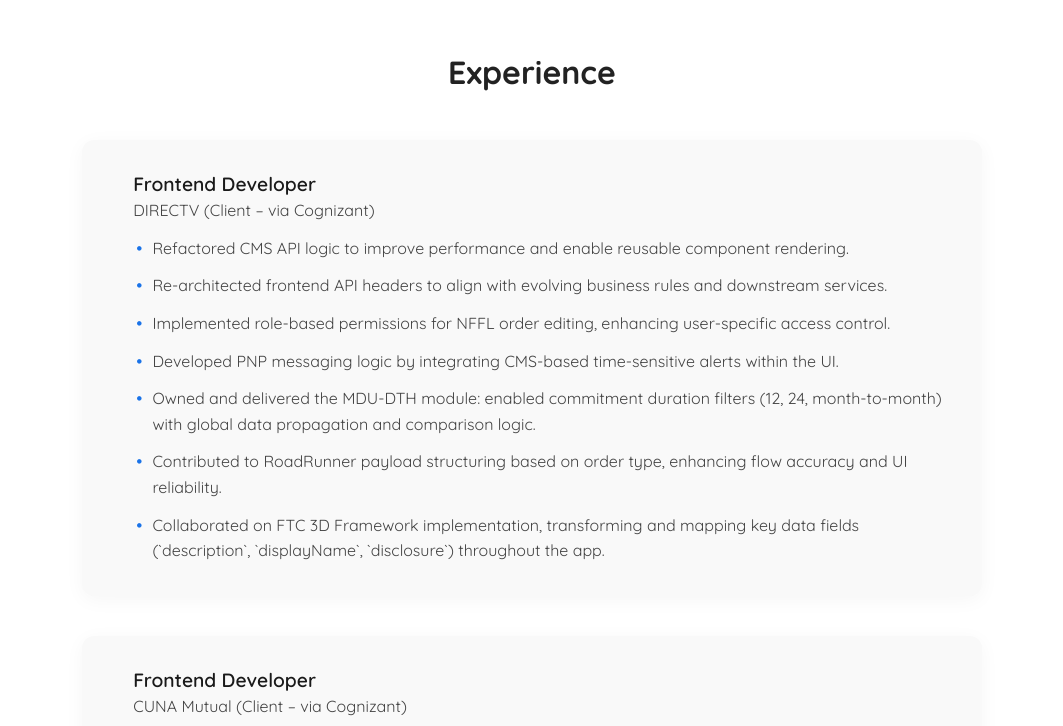
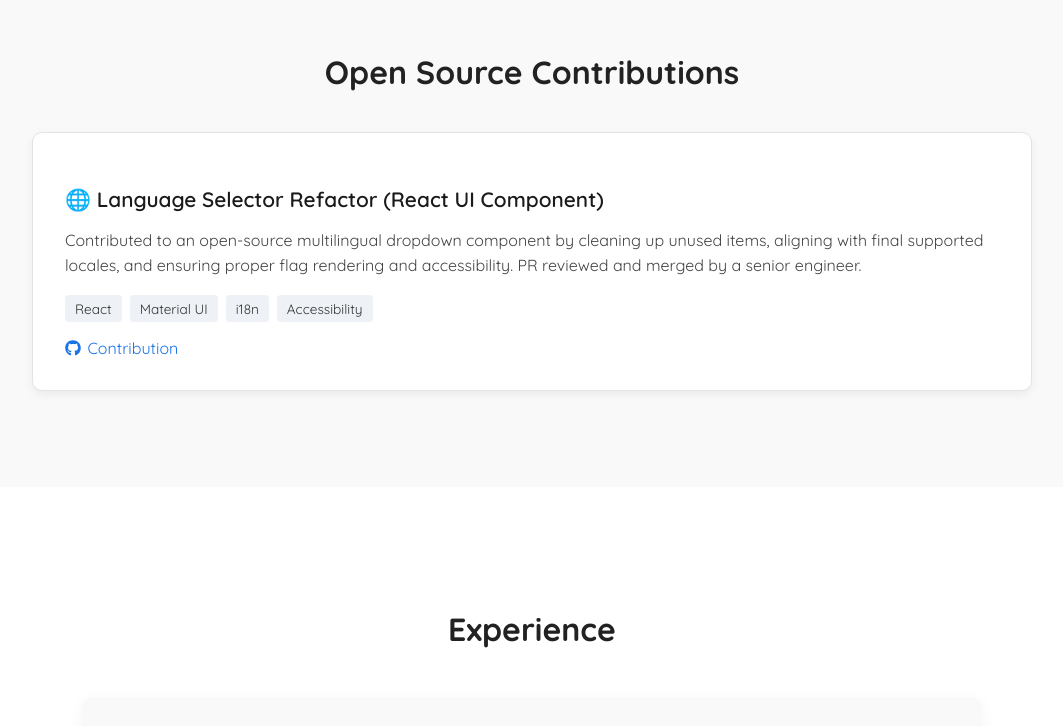
Before and after one commit to Mohansai-M/myPortfolio, a Next.js app: page / in a window 1280 px wide. Shown: the part 2781-3507 px from the top of the page, without its empty margins (108-1171 px from the left). Built offline with nearby package versions, Linux system fonts and the light colour scheme.

Commit message:
Added Open Source Contributions

```diff
--- /dev/null
+++ b/src/app/components/OpensourcesSection.jsx
@@ -0,0 +1,106 @@
+"use client";
+
+import React from "react";
+import styles from "./ProjectsSection.module.css";
+import { motion } from "framer-motion";
+import { FaGithub } from "react-icons/fa";
+import { useSelector } from "react-redux";
+
+const contributions = [
+  {
+    title: "🌐 Language Selector Refactor (React UI Component)",
+    description:
+      "Contributed to an open-source multilingual dropdown component by cleaning up unused items, aligning with final supported locales, and ensuring proper flag rendering and accessibility. PR reviewed and merged by a senior engineer.",
+    tech: ["React", "Material UI", "i18n", "Accessibility"],
+    github: "https://github.com/org-or-user/repo-name/pull/1234",
+  },
+  // You can add more contributions here in future
+];
+
+const OpenSourceSection = () => {
+  const theme = useSelector((state) => state.theme.mode);
+
+  return (
+    <section
+      id="opensource"
+      className={styles.projects}
+      style={{ backgroundColor: theme === "light" ? "#f9f9f9" : "#0e0e0e" }}
+    >
+      <motion.div
+        className={styles.container}
+        initial={{ opacity: 0, y: 40 }}
+        whileInView={{ opacity: 1, y: 0 }}
+        transition={{ duration: 0.6 }}
+        viewport={{ once: true }}
+      >
+        <h2
+          className={styles.heading}
+          style={{ color: theme === "light" ? "#222" : "#fff" }}
+        >
+          Open Source Contributions
+        </h2>
+
+        <div className={styles.grid}>
+          {contributions.map((item, index) => (
+            <div
+              key={index}
+              className={styles.card}
+              style={{
+                backgroundColor: theme === "light" ? "white" : "#1a1a1a",
+                borderColor: theme === "light" ? "#e3e3e3" : "#2a2a2a",
+                boxShadow:
+                  theme === "light"
+                    ? "0 4px 10px rgba(0,0,0,0.06)"
+                    : "0 4px 10px rgba(255,255,255,0.04)",
+              }}
+            >
+              <h3
+                className={styles.title}
+                style={{
+                  color: theme === "light" ? "#1a1a1a" : "#eee",
+                }}
+              >
+                {item.title}
+              </h3>
+              <p
+                className={styles.description}
+                style={{ color: theme === "light" ? "#444" : "#ccc" }}
+              >
+                {item.description}
+              </p>
+              <ul className={styles.tech}>
+                {item.tech.map((tech, i) => (
+                  <li
+                    key={i}
+                    style={{
+                      backgroundColor: theme === "light" ? "#eef1f6" : "#333",
+                      color: theme === "light" ? "#333" : "#ddd",
+                    }}
+                  >
+                    {tech}
+                  </li>
+                ))}
+              </ul>
+              <div className={styles.links}>
+                {item.github && (
+                  <a
+                    href={item.github}
+                    target="_blank"
+                    rel="noopener noreferrer"
+                    style={{
+                      color: theme === "light" ? "#1a73e8" : "#80bfff",
+                    }}
+                  >
+                    <FaGithub /> Contribution
+                  </a>
+                )}
+              </div>
+            </div>
+          ))}
+        </div>
+      </motion.div>
+    </section>
+  );
+};
+
+export default OpenSourceSection;
--- a/src/app/page.js
+++ b/src/app/page.js
@@ -7,6 +7,7 @@ import Navbar from "./components/Navbar";
 import ContactSection from "./components/ContactSection";
 import AwardsSection from "./components/AwardsSection";
 import Footer from "./components/Footer";
+import OpenSourceSection from "./components/OpensourcesSection";
 
 export default function Home() {
    return (
@@ -16,6 +17,7 @@ export default function Home() {
         <section id="home"><HeroSection /></section>
         <section id="about"><AboutSection /></section>
         <section id="projects"><ProjectsSection /></section>
+        <section id="opensource"><OpenSourceSection /></section>
         <section id="experience"><WorkSection /></section>
         <section id="awards"><AwardsSection /></section>
         <section id="contact"><ContactSection /></section>
```
